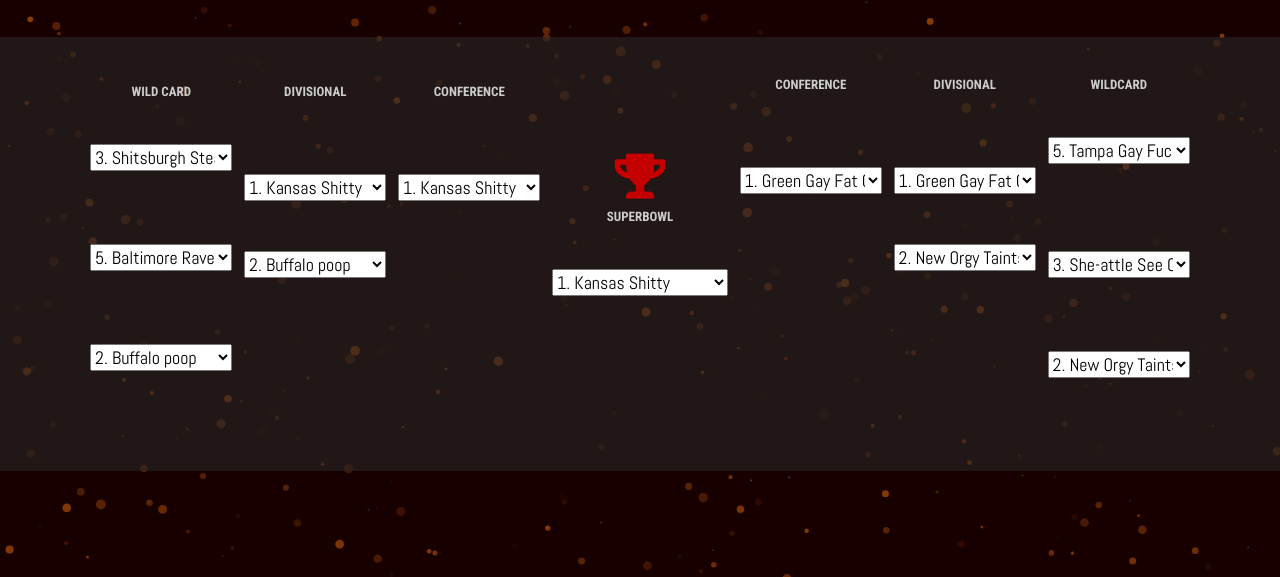
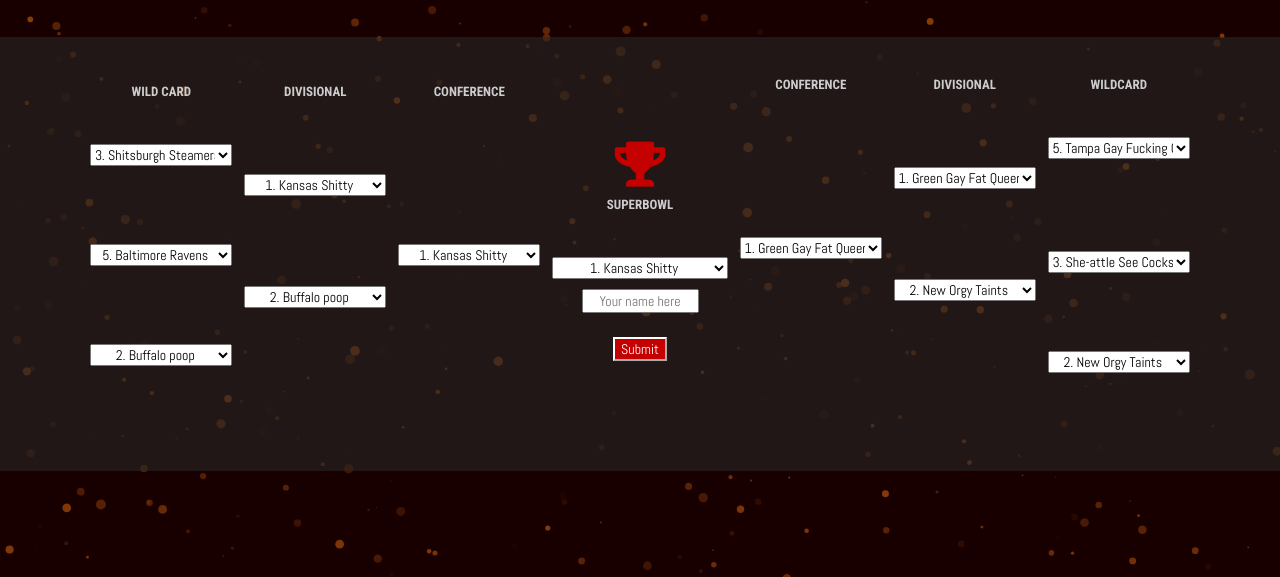
Before and after one commit to settings123/NFL-Bracket, a plain HTML site: page index.html in a window 1280 px wide. Shown: the part 223-800 px from the top of the page. Drawn offline with nearby package versions, Linux system fonts and the light colour scheme; files that its build step writes are made by us from their sources; a script that the page names is missing; a web font is replaced by a local one.

Commit message:
Add files via upload

```diff
--- a/index.html
+++ b/index.html
@@ -90,7 +90,7 @@
                 <option></option>
               </select>
               </li>
-              <ul class="matchup">
+              <ul class="matchup" style="padding-top: 90px">
                 <select id="div2" style="width: 100%;">
                   <option></option>
                   <option></option>
@@ -103,7 +103,7 @@
               <br/>
               <span class="date"></span>
             </div>
-            <ul class="matchup">
+            <ul class="matchup" style="padding-top: 120px">
               <select id="conf1" onclick="fillOptions()"  style="width: 100%;">
                 <option></option>
                 <option></option>
@@ -126,7 +126,10 @@
                   <option></option>
                   <option></option>
                 </select>
+
+                <input type="text"  size="16" style="margin: 10px;" placeholder="Your name here" required></input>
             </ul>
+            <button>Submit</button>
           </div>
         </div>
 
@@ -136,7 +139,7 @@
               <br/>
               <span class="date"></span>
             </div>
-            <ul class="matchup">
+            <ul class="matchup" style="padding-top: 120px">
               <select id="conf2" onclick="fillOptions()"  style="width: 100%;">
                 <option></option>
                 <option></option>
@@ -155,7 +158,7 @@
                 <option></option>
               </select>
               </li>
-              <ul class="matchup">
+              <ul class="matchup" style="padding-top: 90px">
                 <select id="div02" style="width: 100%;">
                   <option id="winner01"></option>
                   <option id="winner02"></option>
--- a/style.css
+++ b/style.css
@@ -16,9 +16,16 @@ body {
   color: #fff;
 }
 
-select {
+input, button, select {
   font-family: "Abel", sans-serif;
-  font-size: large;
+   font-size: 14px;
+   text-align:center;
+}
+
+button {
+  background-color: #c40100;
+  color: white;
+  border-color: white;
 }
 
 .hero h1 {
```
